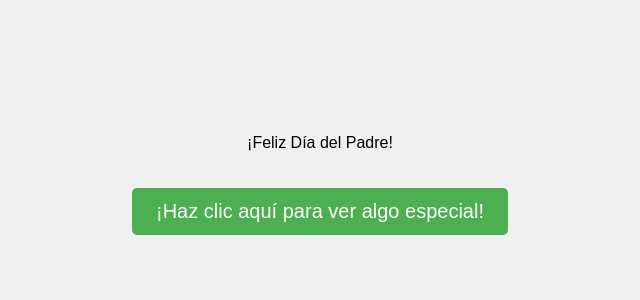
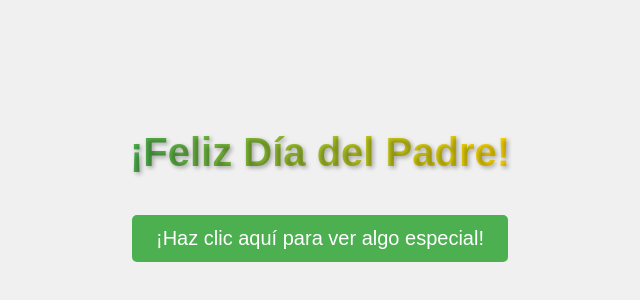
Before and after one commit to martindelrioalvarez/dia-del-padre-2025, a plain HTML site: page index.html in a window 1280 px wide. Shown: the part 224-524 px from the top of the page, without its empty margins (320-960 px from the left). Drawn offline with Linux system fonts and the light colour scheme.

Commit message:
[FIX] Style texto

```diff
--- a/styles.css
+++ b/styles.css
@@ -28,6 +28,17 @@ img {
     max-height: 80vh;
     border-radius: 10px;
     box-shadow: 0 4px 10px rgba(0, 0, 0, 0.2);
+}
+
+/* ✨ Nuevo estilo para el mensaje "Feliz Día del Padre" */
+.message p {
+    font-size: 40px;
+    font-weight: bold;
+    background: linear-gradient(to right, #4CAF50, #FFD700);
+    -webkit-background-clip: text;
+    -webkit-text-fill-color: transparent;
+    text-shadow: 2px 2px 4px rgba(0, 0, 0, 0.3);
+    margin-bottom: 20px;
 }
 
 button {
```
